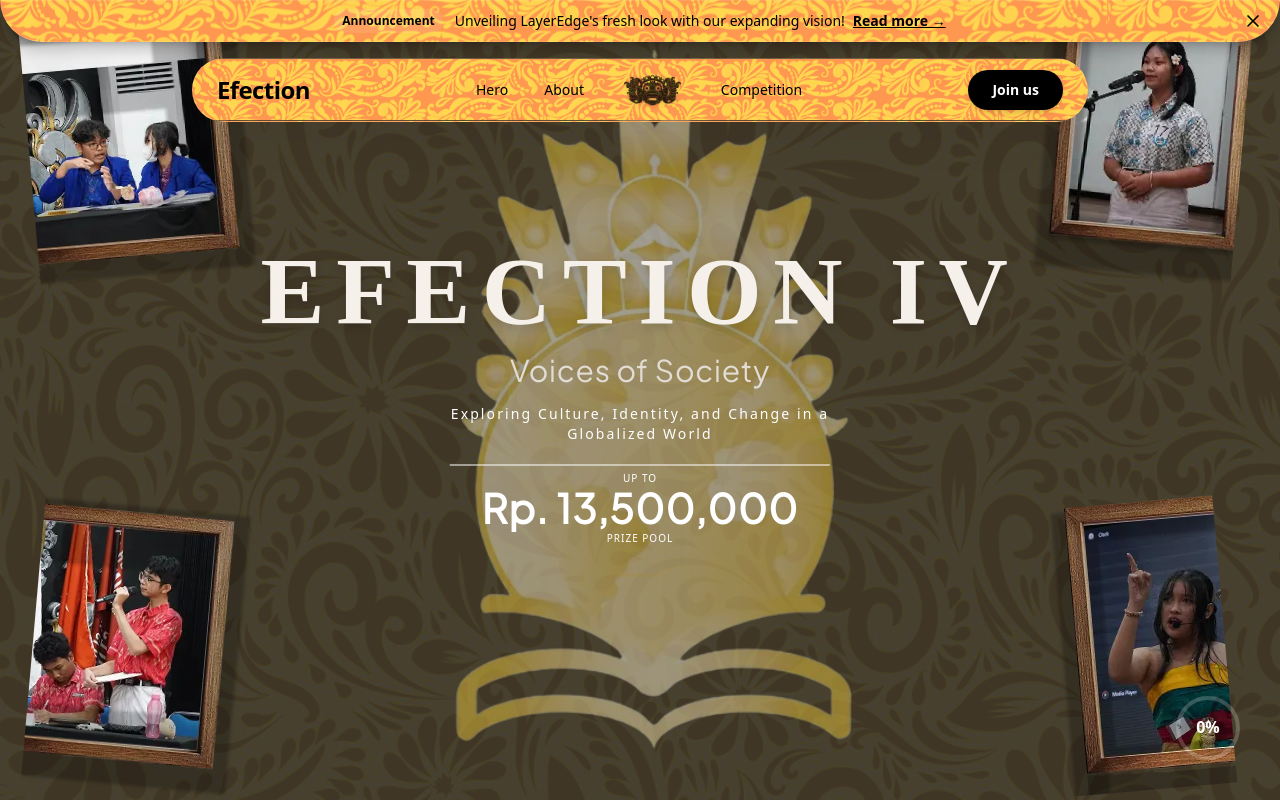
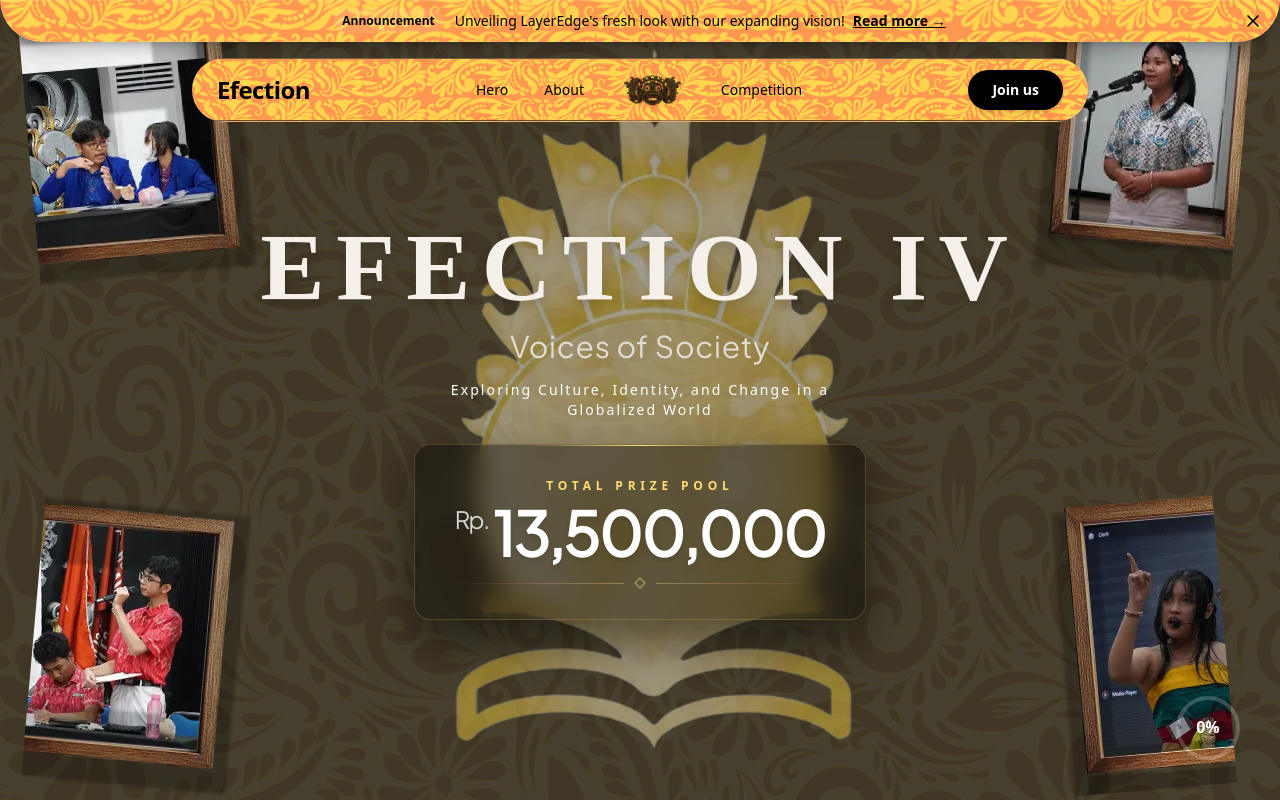
Before and after one commit to NovaPerwira/Efection, a Next.js app: page / in a window 1280 px wide. Shown: the top 800 px of the page. Built offline with nearby package versions, Linux system fonts and the light colour scheme; a web font is replaced by a local one.

Commit message:
update total price

```diff
--- a/components/EfectionIVSection.tsx
+++ b/components/EfectionIVSection.tsx
@@ -104,48 +104,34 @@ export default function EfectionIVSection({
         <motion.div
           className="
             relative inline-flex flex-col items-center
-            px-8 py-5 leading-tight
-            mt-4 md:mt-0
+            px-10 py-8 mt-4
+            bg-black/40 backdrop-blur-md
+            border border-[#FEDB73]/20 rounded-2xl
+            shadow-[0_20px_50px_rgba(0,0,0,0.5)]
           "
-          initial={{ opacity: 0, y: 12 }}
+          initial={{ opacity: 0, y: 20 }}
           whileInView={{ opacity: 1, y: 0 }}
           viewport={{ once: true }}
-          transition={{ delay: 0.5, duration: 0.5 }}
+          transition={{ delay: 0.6, duration: 0.6 }}
         >
-          {/* Top decorative line */}
-          <div className="absolute top-3 left-1/2 -translate-x-1/2 w-full h-[2px] bg-white/50" />
+          {/* Decorative Line */}
+          <div className="absolute top-0 left-1/2 -translate-x-1/2 w-1/2 h-[1px] bg-gradient-to-r from-transparent via-[#FEDB73] to-transparent" />
 
-          <p className="text-[10px] uppercase tracking-widest text-white mb-1">
-            Up to
+          <p className="text-[10px] md:text-[12px] uppercase tracking-[0.4em] text-[#FEDB73] mb-2 font-bold">
+            Total Prize Pool
           </p>
 
-          <h3
-            className="
-              text-[24px]
-              sm:text-[34px]
-              md:text-[40px]
-              font-bold
-              text-white
-              tracking-wide
-              leading-none
-            "
-          >
-            Rp. 13,500,000
+          <h3 className="text-3xl md:text-5xl xl:text-6xl font-serif font-black text-white tracking-tight drop-shadow-md">
+            <span className="text-lg md:text-2xl align-top mr-1 font-light opacity-80">Rp.</span>
+            13,500,000
           </h3>
 
-          <p className="text-[10px] uppercase tracking-widest text-white mt-1">
-            Prize Pool
-          </p>
-
-          {/* Bottom decorative bracket */}
-          <div className="
-            mt-3
-            w-18 h-5
-            border-t-4 border-[#b38a3a]/40
-            rounded-t-full
-            rotate-180
-            opacity-40
-          " />
+          {/* Decorative Bottom */}
+          <div className="flex items-center gap-3 mt-4 w-full opacity-60">
+            <div className="h-[1px] flex-1 bg-gradient-to-l from-[#C09B6F] to-transparent"></div>
+            <div className="w-2 h-2 rotate-45 border border-[#FEDB73]"></div>
+            <div className="h-[1px] flex-1 bg-gradient-to-r from-[#C09B6F] to-transparent"></div>
+          </div>
         </motion.div>
       </motion.div>
 
```
